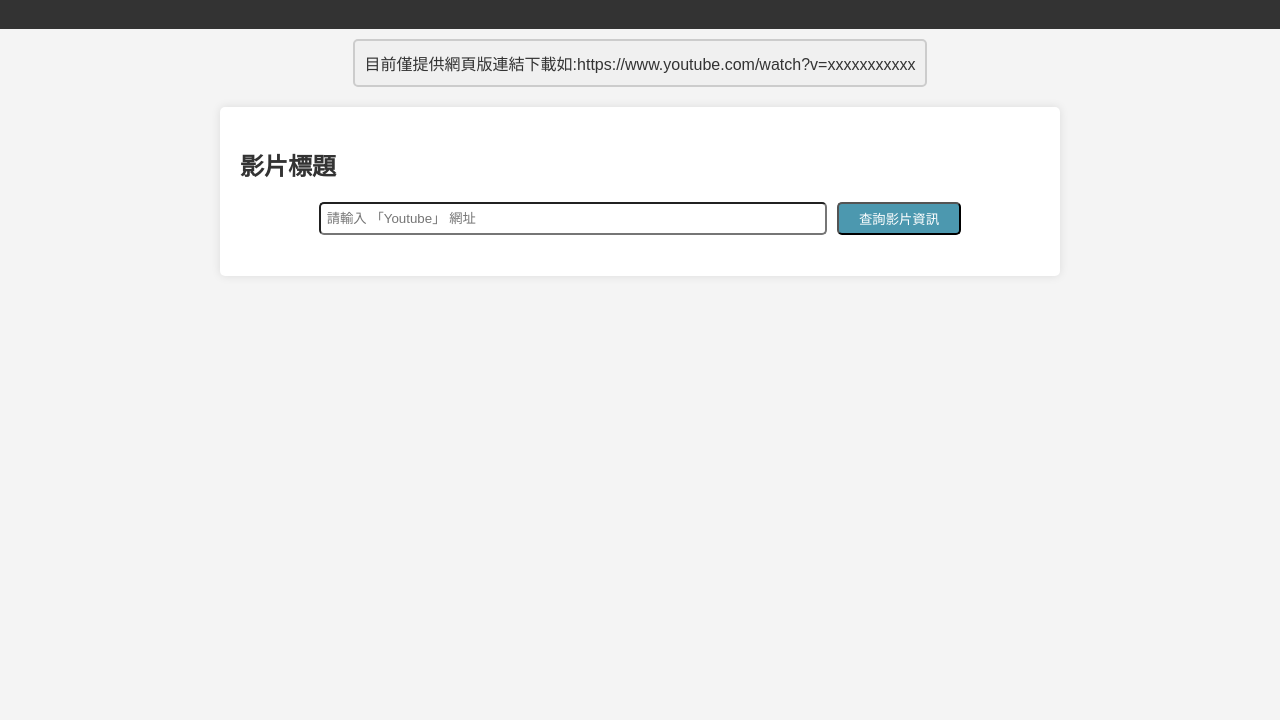
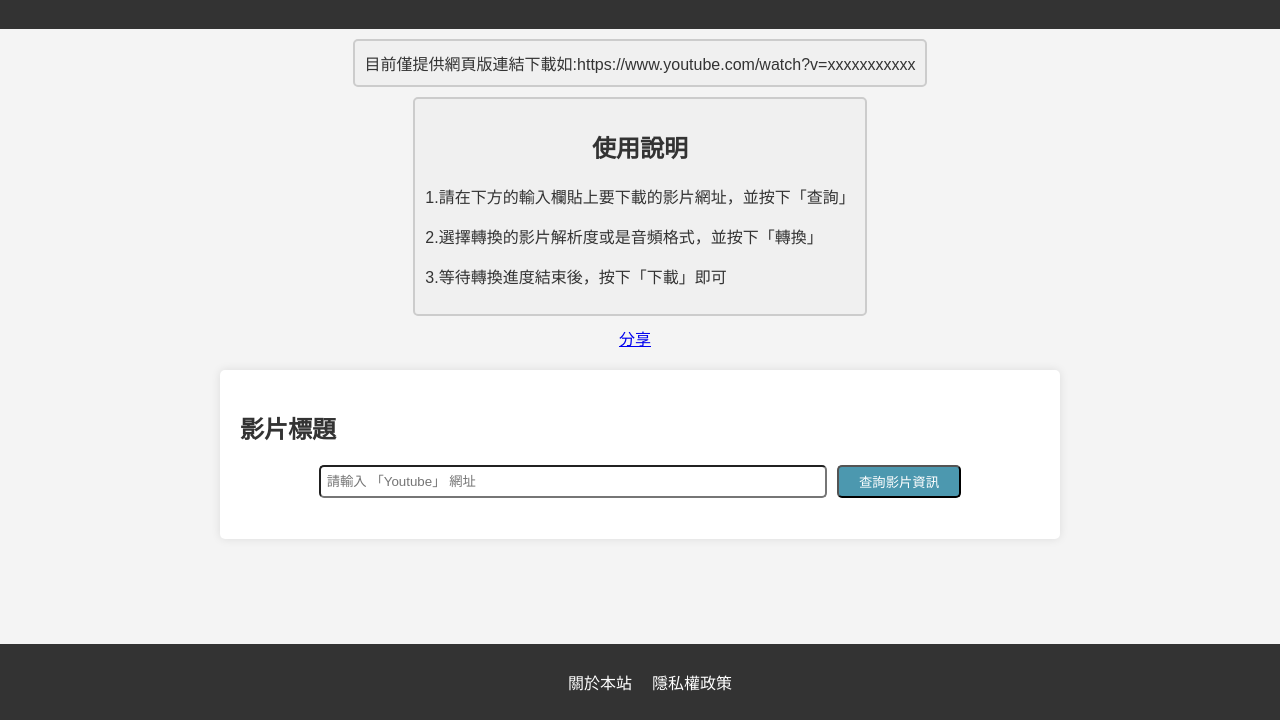
Before and after one commit to Spatialgeolab/Youtube-downloader, a plain HTML site: page index.html in a window 1280 px wide. Shown: the part 80-800 px from the top of the page. Drawn offline with nearby package versions, Linux system fonts and the light colour scheme.

Commit message:
添加分享按鈕&使用說明

```diff
--- a/index.css
+++ b/index.css
@@ -24,6 +24,21 @@ header {
     border-radius: 5px;
 
 }
+.note span h2{
+    text-align: center;
+
+}
+/* 分享按鈕 */
+.share {
+    display: flex;
+    justify-content: center;
+    margin-top: 10px;
+    /* align-items: flex-start; */
+}
+.fb-share-button{
+    margin-right: 10px;
+}
+/*  */
 .url-form{
     display: flex;
     justify-content: center;
@@ -183,3 +198,28 @@ li .downloadBtn{
     width: 650px;
     word-wrap: break-word;
 }
+
+/* Footer styles */
+footer {
+    display: flex;
+    justify-content: center;
+    background-color: #333;
+    color: #fff;
+    text-align: center;
+    padding: 10px;
+    position: fixed;
+    bottom: 0;
+    width: 100%;
+}
+
+/* Footer link styles */
+footer a {
+    color: #fff;
+    text-decoration: none;
+    margin: 0 10px;
+}
+
+/* Add some hover effect to the links */
+footer a:hover {
+    text-decoration: underline;
+}
--- a/index.html
+++ b/index.html
@@ -12,12 +12,29 @@
     <meta property="og:description" content="採用Pytube提供Youtube轉換影片的小工具">
     <link rel="stylesheet" href="index.css">
     <script src="https://cdnjs.cloudflare.com/ajax/libs/axios/1.6.1/axios.min.js" integrity="sha512-m9S8W3a9hhBHPFAbEIaG7J9P92dzcAWwM42VvJp5n1/M599ldK6Z2st2SfJGsX0QR4LfCVr681vyU5vW8d218w==" crossorigin="anonymous" referrerpolicy="no-referrer"></script>
+    <script src="https://www.line-website.com/social-plugins/js/thirdparty/loader.min.js" async="async" defer="defer"></script>
 </head>
 <body>
+    <!-- fb SDK -->
+    <div id="fb-root"></div>
+    <script async defer crossorigin="anonymous" src="https://connect.facebook.net/zh_TW/sdk.js#xfbml=1&version=v18.0" nonce="qGRl2oma"></script>
     <header>
         <h1>Youtube影片下載</h1>
     </header>
     <div class="note"><span>目前僅提供網頁版連結下載如:https://www.youtube.com/watch?v=xxxxxxxxxxx</span></div>
+    <div class="note">
+        <span>
+            <h2>使用說明</h2>
+            <p>1.請在下方的輸入欄貼上要下載的影片網址，並按下「查詢」</p>
+            <p>2.選擇轉換的影片解析度或是音頻格式，並按下「轉換」</p>
+            <p>3.等待轉換進度結束後，按下「下載」即可</p>
+        </span>
+    </div>
+
+    <div class="share">
+        <div class="fb-share-button" data-href="https://www.spatialgeolab.com/Youtube-downloader/" data-layout="button_count" data-size="large"><a target="_blank" href="https://www.facebook.com/sharer/sharer.php?u=https%3A%2F%2Fwww.spatialgeolab.com%2FYoutube-downloader%2F&amp;src=sdkpreparse" class="fb-xfbml-parse-ignore">分享</a></div>
+        <div class="line-it-button" data-lang="zh_Hant" data-type="share-a" data-env="REAL" data-url="https://www.spatialgeolab.com/Youtube-downloader/" data-color="default" data-size="large" data-count="true" data-ver="3" style="display: none;"></div>
+    </div>
     <section>
         <h2>影片標題</h2>
         <form class="url-form" action="">
@@ -40,4 +57,9 @@
     </script>
     <script src="js/download.js"></script>
 </body>
+<!-- 在 body 結尾處或適當位置添加以下代碼 -->
+<footer>
+    <p><a href="https://www.spatialgeolab.com/%e9%97%9c%e6%96%bc%e6%9c%ac%e7%ab%99/">關於本站</a></p>
+    <p><a href="https://www.spatialgeolab.com/%e9%9a%b1%e7%a7%81%e6%ac%8a%e6%94%bf%e7%ad%96/">隱私權政策</a></p>
+</footer>
 </html>
```
